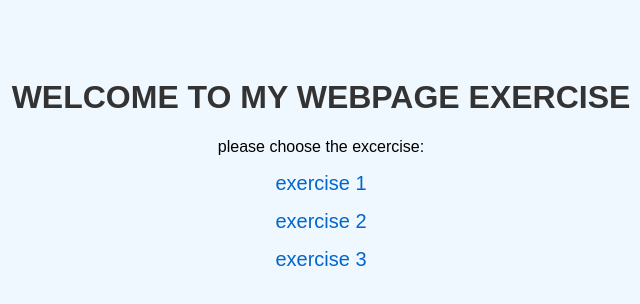
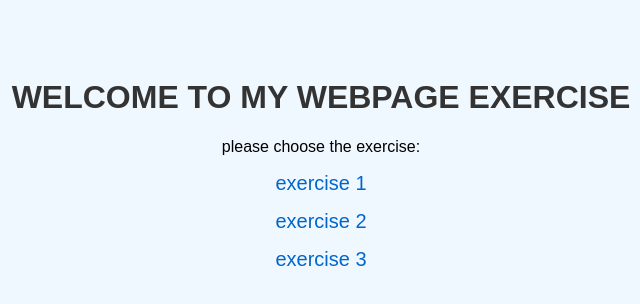
Before and after one commit to NURAHMIN/web-css-exercise, a plain HTML site: page index.html in a window 1280 px wide. Shown: the full height of the page, 319-959 px from the left. Drawn offline with Linux system fonts and the light colour scheme.

Commit message:
Update index.html

```diff
--- a/index.html
+++ b/index.html
@@ -28,7 +28,7 @@
 <body>
 
     <h1>WELCOME TO MY WEBPAGE EXERCISE</h1>
-    <p>please choose the excercise:</p>
+    <p>please choose the exercise:</p>
 
     <a href="exercises/exercise1/index.html">exercise 1</a>
     <a href="exercises/exercise2/index.html">exercise 2</a>
```
